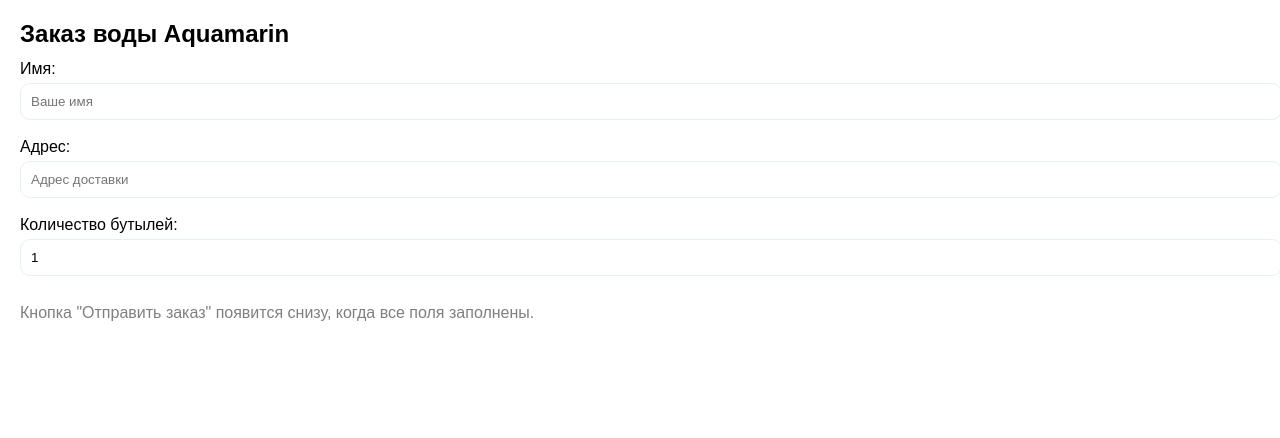
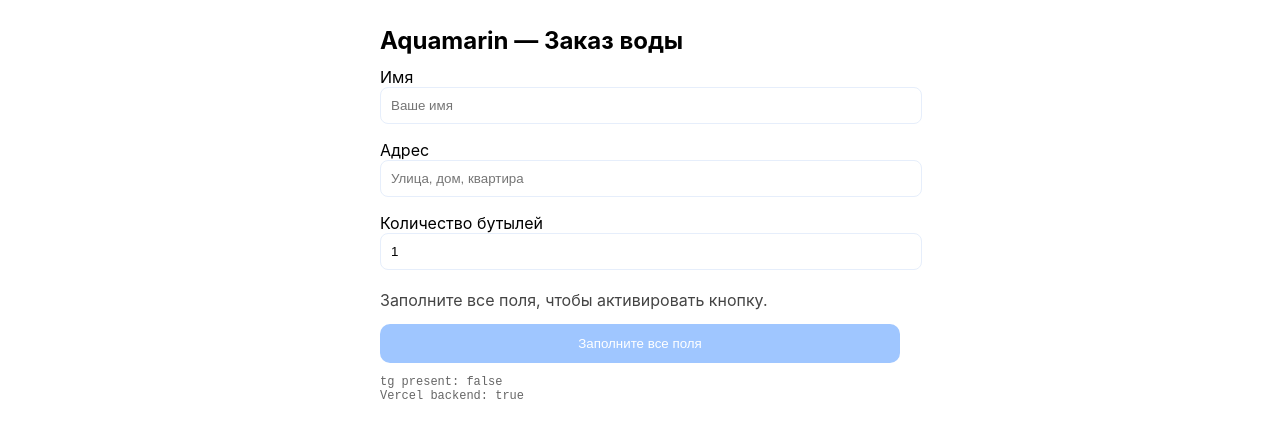
Before and after one commit to KronosTSE/aquamini-frontend, a React (Vite) app: page / in a window 1280 px wide. Shown: the top 438 px of the page. Built offline with nearby package versions, Linux system fonts and the light colour scheme; no server answers.

Commit message:
Update App.jsx

```diff
--- a/src/App.jsx
+++ b/src/App.jsx
@@ -1,95 +1,141 @@
-import { useEffect, useState } from "react";
+import React, { useEffect, useRef, useState } from "react";
 
-function App() {
-  const tg = window.Telegram?.WebApp;
-  const backend = import.meta.env.VITE_BACKEND_URL;
-
+export default function App() {
   const [name, setName] = useState("");
   const [address, setAddress] = useState("");
   const [bottles, setBottles] = useState(1);
+  const [info, setInfo] = useState("");
+  const [tgPresent, setTgPresent] = useState(false);
 
-  // Инициализация Telegram Mini App
+  const backend = import.meta.env.VITE_BACKEND_URL || "https://aquamini-backend.onrender.com";
+
+  // refs for latest values (handler will read refs to avoid re-registering listener)
+  const nameRef = useRef(name);
+  const addressRef = useRef(address);
+  const bottlesRef = useRef(bottles);
+  useEffect(() => { nameRef.current = name }, [name]);
+  useEffect(() => { addressRef.current = address }, [address]);
+  useEffect(() => { bottlesRef.current = bottles }, [bottles]);
+
+  // tg object state (set once)
+  const [tg, setTg] = useState(null);
+
   useEffect(() => {
-    if (tg) {
-      tg.ready();
-      tg.expand();
-      tg.MainButton.setText("Отправить заказ");
-      tg.MainButton.hide();
-
-      // Авто-заполнение имени
-      const userName = tg.initDataUnsafe?.user?.first_name;
-      if (userName) setName(userName);
+    const tgObj = typeof window !== "undefined" ? window.Telegram?.WebApp : undefined;
+    if (tgObj) {
+      setTg(tgObj);
+      setTgPresent(true);
+      try {
+        tgObj.ready();
+        try { tgObj.expand(); } catch(e) {}
+        tgObj.MainButton.setText("Отправить заказ");
+        tgObj.MainButton.hide();
+        // try autofill
+        const userName = tgObj.initDataUnsafe?.user?.first_name;
+        if (userName && !name) setName(userName);
+      } catch (e) {
+        console.warn("Telegram init error:", e);
+      }
+    } else {
+      setTgPresent(false);
+      setInfo("Запущено в браузере — MainButton виден только в Telegram.");
     }
   }, []);
 
-  // Обработчик отправки заказа
-  const sendOrder = async () => {
+  // single click handler (uses refs)
+  const sendOrderViaRefs = async () => {
+    const payload = {
+      name: nameRef.current,
+      address: addressRef.current,
+      bottles: Number(bottlesRef.current)
+    };
+    try {
       const res = await fetch(`${backend}/order`, {
         method: "POST",
         headers: { "Content-Type": "application/json" },
-      body: JSON.stringify({ name, address, bottles }),
+        body: JSON.stringify(payload)
       });
       const data = await res.json();
-
-    if (data.ok) {
-      tg.close();
+      if (res.ok && data.ok) {
+        try { tg?.close(); } catch(e) {}
+        alert("Заказ принят!");
       } else {
-      alert("Ошибка при отправке заказа");
+        alert("Ошибка сервера: " + (data.error || "unknown"));
+      }
+    } catch (err) {
+      console.error(err);
+      alert("Ошибка отправки: " + err.message);
     }
   };
 
-  // Логика отображения кнопки Telegram
+  // register onClick once
   useEffect(() => {
+    if (!tg) return;
+    const handler = sendOrderViaRefs;
+    try {
+      // register once
+      tg.MainButton.onClick(handler);
+    } catch (e) {
+      console.warn("MainButton.onClick register error:", e);
+    }
+    return () => {
+      try { tg.MainButton.offClick?.(handler); } catch (e) {}
+    };
+  }, [tg]); // only when tg becomes available
+
+  // show/hide MainButton when fields change
+  useEffect(() => {
+    const allFilled = name.trim() !== "" && address.trim() !== "" && Number(bottles) >= 1;
     if (tg) {
-      if (name && address && bottles >= 1) {
-        tg.MainButton.show();
-        tg.MainButton.onClick(sendOrder);
-      } else {
-        tg.MainButton.hide();
+      try {
+        if (allFilled) tg.MainButton.show();
+        else tg.MainButton.hide();
+      } catch (e) {
+        console.warn("MainButton show/hide error:", e);
       }
     }
-  }, [name, address, bottles]);
+    setInfo(allFilled ? "Готово — используйте кнопку в Telegram или кнопку ниже (для браузера)." : "Заполните все поля, чтобы активировать кнопку.");
+  }, [name, address, bottles, tg]);
+
+  // fallback for browser: local send button
+  const canSend = name.trim() !== "" && address.trim() !== "" && Number(bottles) >= 1;
 
   return (
-    <div style={{ padding: 20, fontFamily: "Arial", color: tg?.themeParams.text_color }}>
-      <h2>Заказ воды Aquamarin</h2>
+    <div style={{ padding: 18, fontFamily: "Inter, Arial, sans-serif", maxWidth: 520, margin: "0 auto" }}>
+      <h2 style={{ marginTop: 8 }}>Aquamarin — Заказ воды</h2>
 
-      <div style={{ marginBottom: 10 }}>
-        <label>Имя:</label>
-        <input
-          style={{ width: "100%", padding: 10, marginTop: 5 }}
-          value={name}
-          onChange={(e) => setName(e.target.value)}
-          placeholder="Ваше имя"
-        />
-      </div>
+      <label style={{ display: "block", marginTop: 12 }}>Имя</label>
+      <input value={name} onChange={e => setName(e.target.value)} placeholder="Ваше имя" style={{ width: "100%", padding: 10, borderRadius: 8 }} />
 
-      <div style={{ marginBottom: 10 }}>
-        <label>Адрес:</label>
-        <input
-          style={{ width: "100%", padding: 10, marginTop: 5 }}
-          value={address}
-          onChange={(e) => setAddress(e.target.value)}
-          placeholder="Адрес доставки"
-        />
-      </div>
+      <label style={{ display: "block", marginTop: 8 }}>Адрес</label>
+      <input value={address} onChange={e => setAddress(e.target.value)} placeholder="Улица, дом, квартира" style={{ width: "100%", padding: 10, borderRadius: 8 }} />
 
-      <div style={{ marginBottom: 10 }}>
-        <label>Количество бутылей:</label>
-        <input
-          type="number"
-          min="1"
-          style={{ width: "100%", padding: 10, marginTop: 5 }}
-          value={bottles}
-          onChange={(e) => setBottles(e.target.value)}
-        />
-      </div>
+      <label style={{ display: "block", marginTop: 8 }}>Количество бутылей</label>
+      <input type="number" min="1" value={bottles} onChange={e => setBottles(Number(e.target.value))} style={{ width: "100%", padding: 10, borderRadius: 8 }} />
 
-      <div style={{ marginTop: 20, opacity: 0.5 }}>
-        Кнопка "Отправить заказ" появится снизу, когда все поля заполнены.
-      </div>
+      <div style={{ marginTop: 12, color: "#444" }}>{info}</div>
+
+      <button
+        onClick={sendOrderViaRefs}
+        disabled={!canSend}
+        style={{
+          marginTop: 14,
+          width: "100%",
+          padding: 12,
+          borderRadius: 10,
+          background: canSend ? "#0b76ff" : "#9fc6ff",
+          color: "white",
+          border: "none",
+          cursor: canSend ? "pointer" : "not-allowed"
+        }}
+      >
+        {canSend ? "Отправить (тест, браузер)" : "Заполните все поля"}
+      </button>
+
+      <pre style={{ marginTop: 12, fontSize: 12, color: "#666" }}>
+        tg present: {String(!!tg)}{"\n"}
+        Vercel backend: {String(Boolean(backend))}
+      </pre>
     </div>
   );
 }
-
-export default App;
```
Lines whose indentation alone changed are shown as unchanged.
